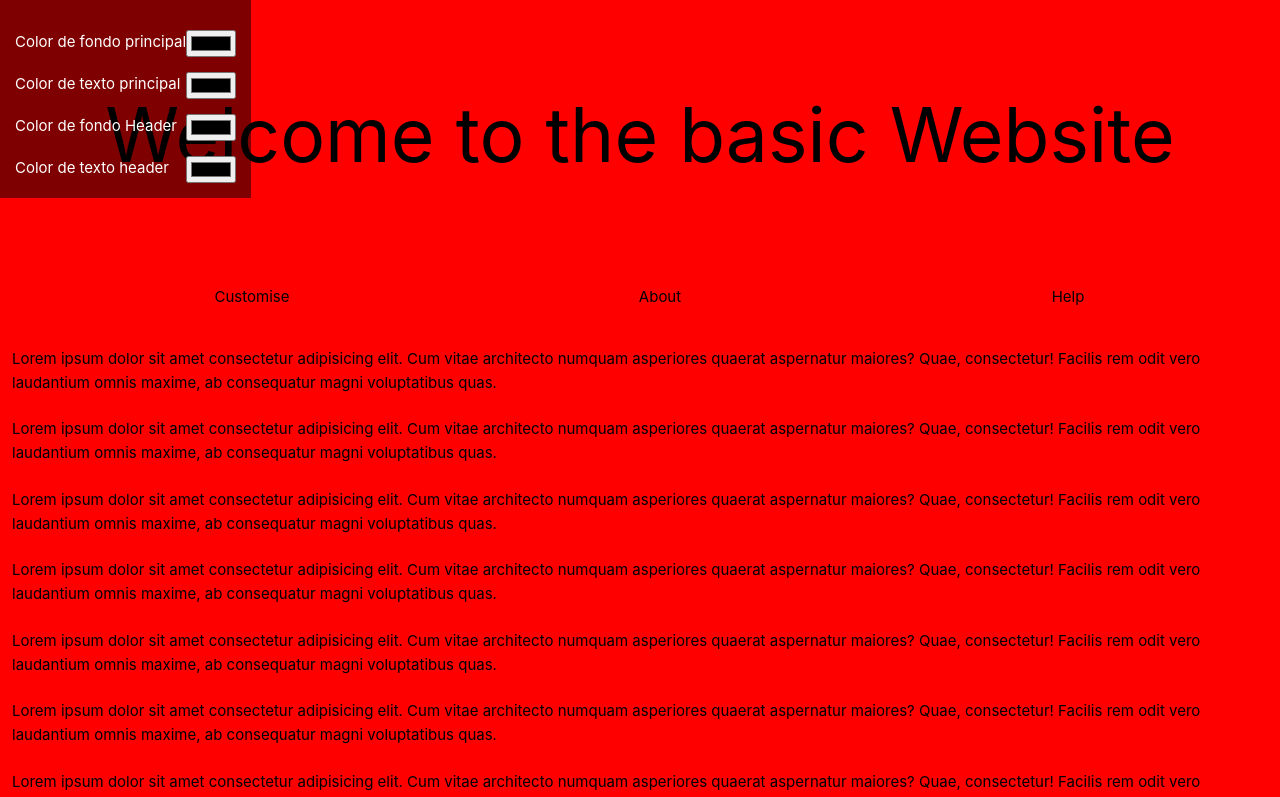
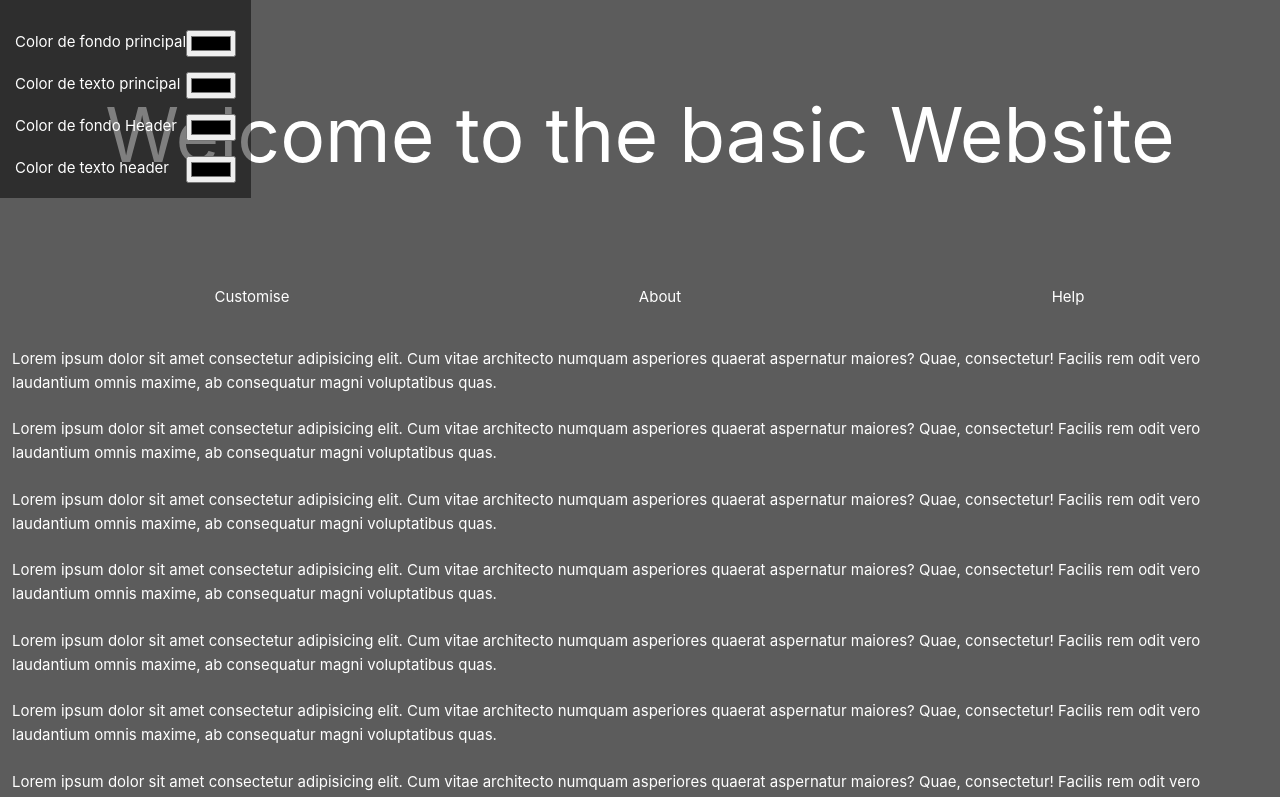
Before and after one commit to adrianjguerrero/customisable-page, a Vue app: page / in a window 1280 px wide. Shown: the top 797 px of the page. Built offline with nearby package versions, Linux system fonts and the light colour scheme.

Commit message:
base colors

```diff
--- a/src/assets/base.css
+++ b/src/assets/base.css
@@ -1,10 +1,8 @@
 /* color palette from <https://github.com/vuejs/theme> */
 :root {
-  --main-color: red;
-  --text-color: black;
+  --main-color: #5c5c5c;
+  --text-color: #ffffff;
 }
-
-/* semantic color variables for this project */
 
 *,
 *::before,
```
